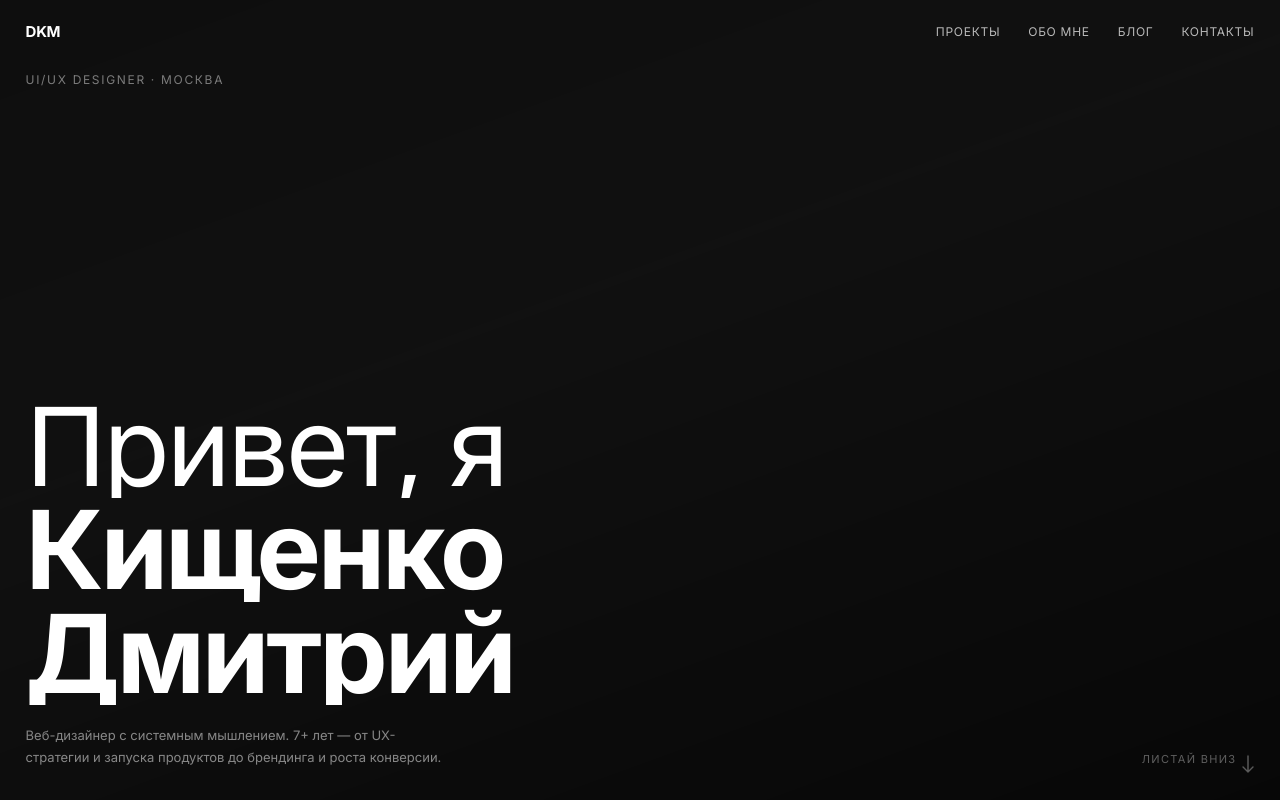
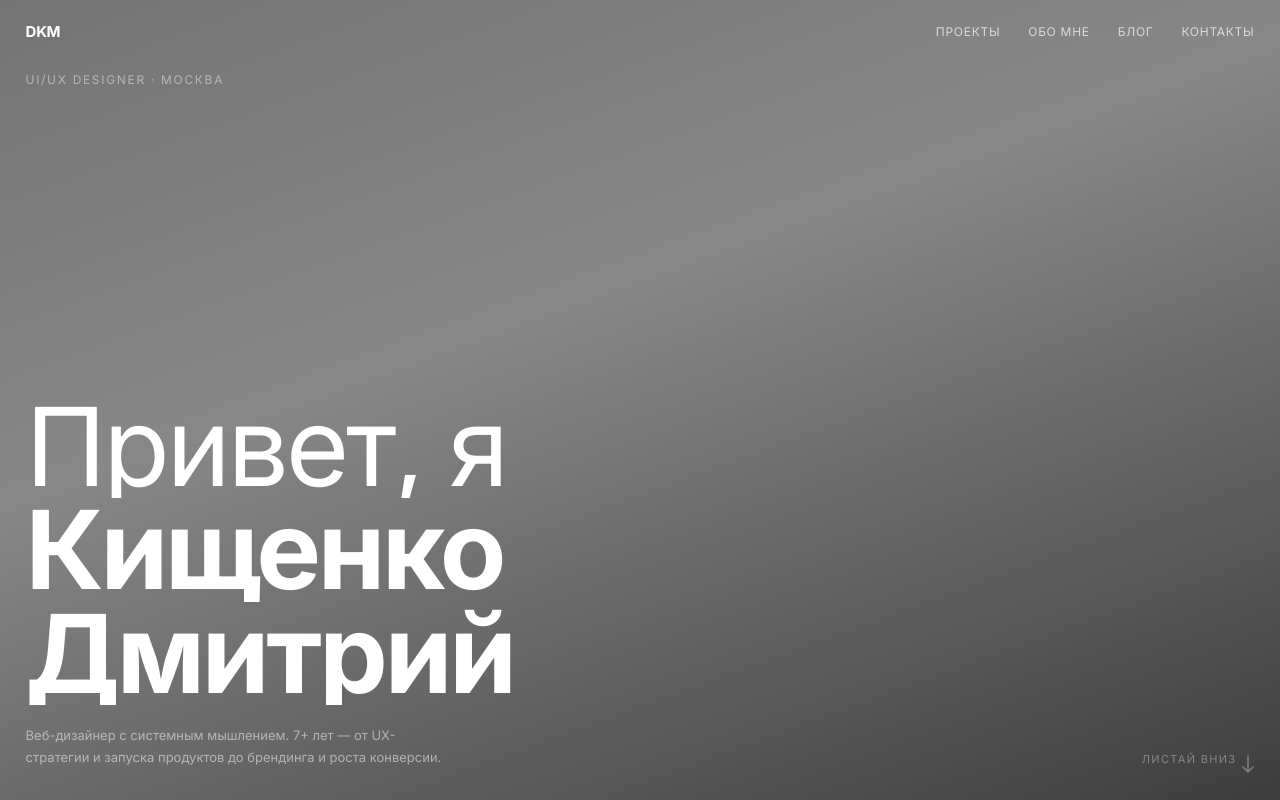
Before and after one commit to tarasovMitya/dkm-portfolio, a Next.js app: page / in a window 1280 px wide. Shown: the top 800 px of the page. Built offline with nearby package versions, Linux system fonts and the light colour scheme.

Commit message:
chore: dark section backgrounds changed from --dark to --muted

```diff
--- a/src/app/globals.css
+++ b/src/app/globals.css
@@ -505,7 +505,7 @@ body.rdy .hero-scroll-cue{opacity:1}
    BLOG  — dark section
 ══════════════════════════════════════ */
 .blog-sec{
-  background:var(--dark);
+  background:var(--muted);
   padding:176px var(--pad) clamp(60px,8vh,100px);
 }
 .blog-bar{
@@ -559,7 +559,7 @@ body.rdy .hero-scroll-cue{opacity:1}
    CTA / CONTACT
 ══════════════════════════════════════ */
 .cta-sec{
-  background:var(--dark);
+  background:var(--muted);
   padding:clamp(56px,9vh,120px) var(--pad) clamp(44px,6vh,80px);
   border-top:1px solid rgba(240,237,232,.06);
 }
--- a/src/components/AnimationEngine.tsx
+++ b/src/components/AnimationEngine.tsx
@@ -174,7 +174,7 @@ export default function AnimationEngine() {
       v.setAttribute('playsinline', '')
       v.style.cssText = 'position:absolute;inset:0;width:100%;height:100%;object-fit:cover;z-index:0;opacity:0;transition:opacity .6s ease;'
       bg.style.backgroundImage = 'none'
-      bg.style.background = '#111'
+      bg.style.background = 'var(--muted, #888)'
       bg.appendChild(v)
       v.addEventListener('canplay', () => { v.style.opacity = '1' }, { once: true })
     }
```
